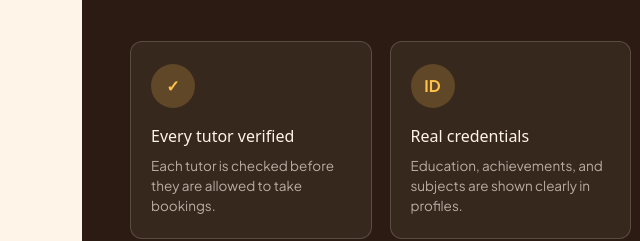
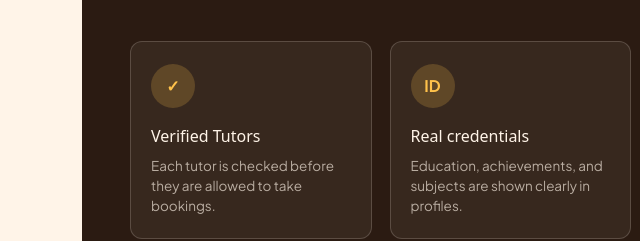
Before and after one commit to Maleesha-Fernando-25/StudyMachan-Landing-Page-, a plain HTML site: page landing-page.html in a window 1280 px wide. Shown: the part 2204-2445 px from the top of the page, 0-640 px from the left. Drawn offline with nearby package versions, Linux system fonts and the light colour scheme.

Commit message:
sefety-icon caption

```diff
--- a/landing-page.html
+++ b/landing-page.html
@@ -193,7 +193,7 @@
           <div class="safety-grid">
             <div class="safety-card">
               <div class="safety-icon">✓</div>
-              <h3>Every tutor verified</h3>
+              <h3>Verified Tutors</h3>
               <p>Each tutor is checked before they are allowed to take bookings.</p>
             </div>
 
```
